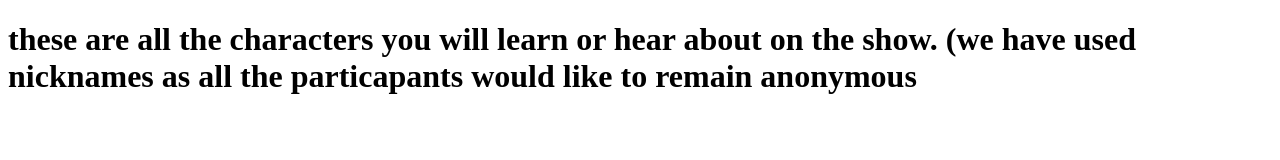
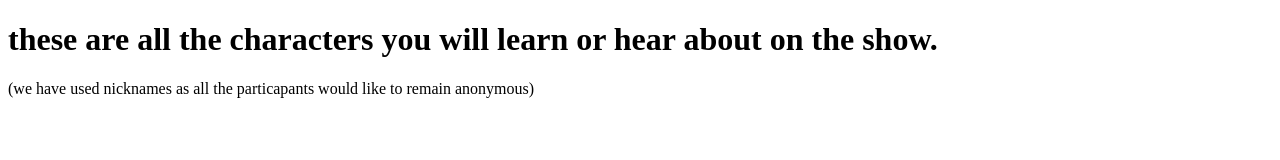
Before and after one commit to riverdalefanclub/riverdalefanclub.github.io, a plain HTML site: page characters.html in a window 1280 px wide. Drawn offline with Linux system fonts and the light colour scheme.

Commit message:
Update characters.html

```diff
--- a/characters.html
+++ b/characters.html
@@ -4,6 +4,7 @@
 		<link rel="stylesheet" href="stylesheet.css">
 	</head>
 	<body>
-			<h1> these are all the characters you will learn or hear about on the show. (we have used nicknames as all the particapants would like to remain anonymous </h1>
+			<h1> these are all the characters you will learn or hear about on the show.</h1>
+			<p> (we have used nicknames as all the particapants would like to remain anonymous) </p>
 	</body>
 </html>
```
